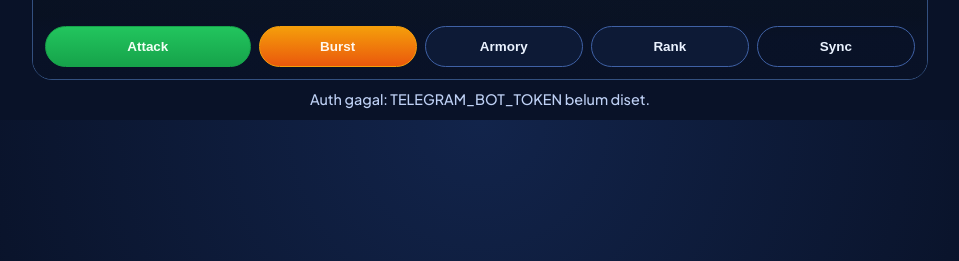
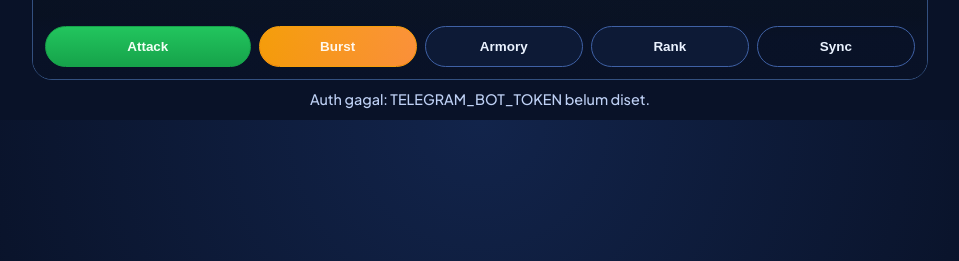
Before and after one commit to SawiPresto/ChatB, a Flask app: page /miniapp in a window 1280 px wide. Shown: the part 539-800 px from the top of the page, without its empty margins (160-1119 px from the left). Run offline with Flask 3, Linux system fonts and the light colour scheme; some libraries are stand-ins or nearby versions.

Commit message:
Rebalance burst skill and add animated cooldown pill UI

```diff
--- a/app.py
+++ b/app.py
@@ -45,7 +45,7 @@
 GAME_DEFAULT_TAP_POWER = max(1, int(os.getenv("GAME_DEFAULT_TAP_POWER", "1")))
 GAME_TAP_COOLDOWN_SECONDS = float(os.getenv("GAME_TAP_COOLDOWN_SECONDS", "0.35"))
 GAME_MAX_TAP_BATCH = max(1, int(os.getenv("GAME_MAX_TAP_BATCH", "10")))
-GAME_BURST_ENERGY_COST = max(1, int(os.getenv("GAME_BURST_ENERGY_COST", "12")))
+GAME_BURST_ENERGY_COST = max(1, int(os.getenv("GAME_BURST_ENERGY_COST", "2")))
 GAME_BURST_COOLDOWN_SECONDS = max(3, int(os.getenv("GAME_BURST_COOLDOWN_SECONDS", "10")))
 MINIAPP_SESSION_TTL_SECONDS = max(300, int(os.getenv("MINIAPP_SESSION_TTL_SECONDS", "86400")))
 MINIAPP_SIGNING_SECRET = os.getenv("MINIAPP_SIGNING_SECRET", "").strip()
@@ -973,8 +973,21 @@
     if current_energy < required_energy:
         return False, state, 0, 0, False, False, 0, False
 
-    base_damage = _effective_tap_power(state) * real_tap_count * float(damage_multiplier)
-    crit_chance = _decorate_game_state(dict(state))["combat_profile"]["crit_chance"]
+    decorated = _decorate_game_state(dict(state))
+    crit_chance = decorated["combat_profile"]["crit_chance"]
+    if as_skill:
+        # Burst design: fixed low energy cost with level-based spike damage.
+        # Base 8, then grows by (level * 2 * 4) and boosted slightly by equipped items.
+        level = int(state.get("level", 1))
+        profile = decorated.get("combat_profile", {})
+        equipment_boost = (
+            int(profile.get("weapon_bonus", 0)) * 2
+            + int(profile.get("pet_bonus", 0))
+            + int(profile.get("skin_bonus", 0))
+        )
+        base_damage = 8 + (level * 2 * 4) + equipment_boost
+    else:
+        base_damage = _effective_tap_power(state) * real_tap_count * float(damage_multiplier)
     is_critical = random.random() < float(crit_chance)
     damage = int(base_damage * (1.75 if is_critical else 1.0))
     damage = max(1, damage)
@@ -1048,7 +1061,7 @@
 
 
 def game_burst_skill(chat_id):
-    return game_tap(chat_id, tap_count=4, damage_multiplier=1.65, as_skill=True)
+    return game_tap(chat_id, tap_count=1, damage_multiplier=1.0, as_skill=True)
 
 
 def game_upgrade(chat_id):
--- a/static/miniapp.css
+++ b/static/miniapp.css
@@ -350,6 +350,9 @@
     font-weight: 700;
     font-size: 0.84rem;
     padding: 12px 10px;
+    position: relative;
+    overflow: hidden;
+    isolation: isolate;
 }
 
 .skill.main {
@@ -362,6 +365,25 @@
     border-color: #f59e0b;
     background: linear-gradient(180deg, #f59e0b, #ea580c);
     color: #fff7ed;
+}
+
+.skill.burst::before {
+    content: "";
+    position: absolute;
+    left: 0;
+    top: 0;
+    bottom: 0;
+    width: var(--cooldown-progress, 100%);
+    background: linear-gradient(90deg, #f59e0b, #fb923c);
+    opacity: 0.95;
+    z-index: -1;
+    transition: width 160ms linear;
+}
+
+.skill.burst.cooldown {
+    border-color: #3f61a5;
+    background: rgba(14, 28, 56, 0.92);
+    color: #e8eefc;
 }
 
 .skill.ghost {
```
Also changed, not shown: static/miniapp.js (+33 -0 lines).
